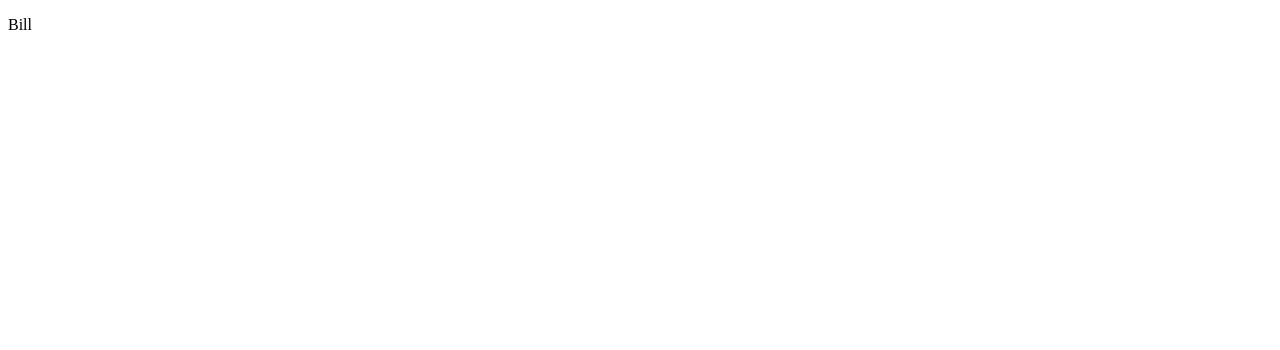
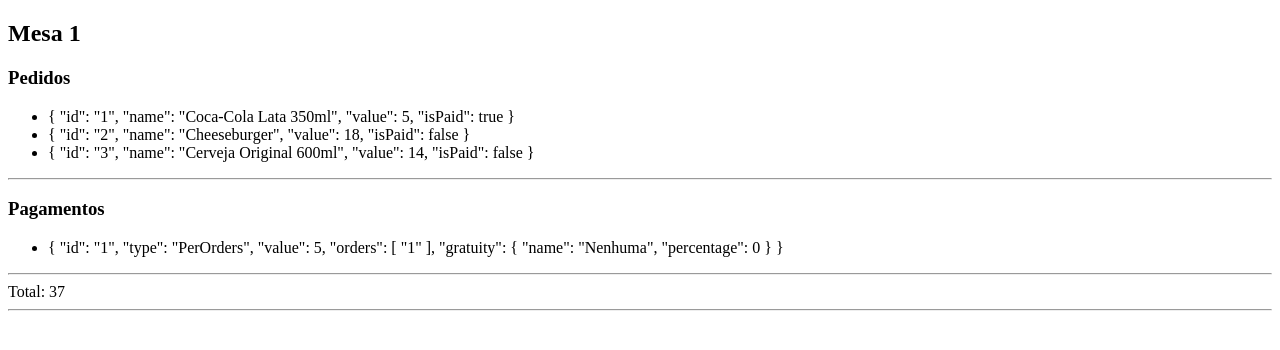
Before and after one commit to VitorLuizC/frontend-challenge-convenia, a Vue app in the folder app/: page /bill/cca05782-c931-4466-95b3-b0e1115e0e55 in a window 1280 px wide. Shown: the top 350 px of the page. Built offline with nearby package versions, Linux system fonts and the light colour scheme; the HTML template or start-up script is replaced by a standard one.

Commit message:
Create some of payment logics

```diff
--- a/app/src/services/Bill/index.js
+++ b/app/src/services/Bill/index.js
@@ -70,8 +70,29 @@ export const getBillById = async () => {
         id: '1',
         name: 'Coca-Cola Lata 350ml',
         value: 5
+      },
+      {
+        id: '2',
+        name: 'Cheeseburger',
+        value: 18
+      },
+      {
+        id: '3',
+        name: 'Cerveja Original 600ml',
+        value: 14
       }
     ],
-    payments: []
+    payments: [
+      {
+        id: '1',
+        type: 'PerOrders',
+        value: 5,
+        orders: ['1'],
+        gratuity: {
+          name: 'Nenhuma',
+          percentage: 0
+        }
+      }
+    ]
   }
 }
--- a/app/src/views/Bill.vue
+++ b/app/src/views/Bill.vue
@@ -1,9 +1,43 @@
 <template>
-  <p :key="id">Bill</p>
+  <main v-if="bill" class="bill-view">
+    <h2 class="title">{{ bill.name }}</h2>
+
+    <section class="order-panel">
+      <h3 class="title">Pedidos</h3>
+      <ul class="list">
+        <li v-for="order in orders" :key="order.id" class="item">
+          {{ order }}
+        </li>
+      </ul>
+    </section>
+
+    <hr />
+
+    <section class="payment-panel">
+      <h3 class="title">Pagamentos</h3>
+      <ul class="list">
+        <li v-for="payment in bill.payments" :key="payment.id" class="item">
+          {{ payment }}
+        </li>
+      </ul>
+    </section>
+
+    <hr />
+
+    Total: {{ sum }}
+
+    <hr />
+  </main>
 </template>
 
 <script>
 import { getBillById } from '@/services/Bill'
+
+// TODO: Traduzir "somar valor dos pedidos" e usar como nome dessa função.
+const sum = (orders) => {
+  const sum = (sum, order) => sum + order.value
+  return orders.reduce(sum, 0)
+}
 
 export default {
   props: {
@@ -17,6 +51,35 @@ export default {
       bill: undefined
     }
   },
+  computed: {
+    idsOfPaidOrders() {
+      if (!this.bill) {
+        return []
+      }
+
+      return this.bill.payments
+        .filter((payment) => payment.type === 'PerOrders')
+        .map((payment) => payment.orders || [])
+        .flat()
+    },
+    orders() {
+      if (!this.bill) {
+        return []
+      }
+
+      return this.bill.orders.map((order) => ({
+        ...order,
+        isPaid: this.idsOfPaidOrders.includes(order.id)
+      }))
+    },
+    sum() {
+      if (!this.bill) {
+        return 0
+      }
+
+      return sum(this.bill.orders)
+    }
+  },
   watch: {
     id: {
       immediate: true,
```
